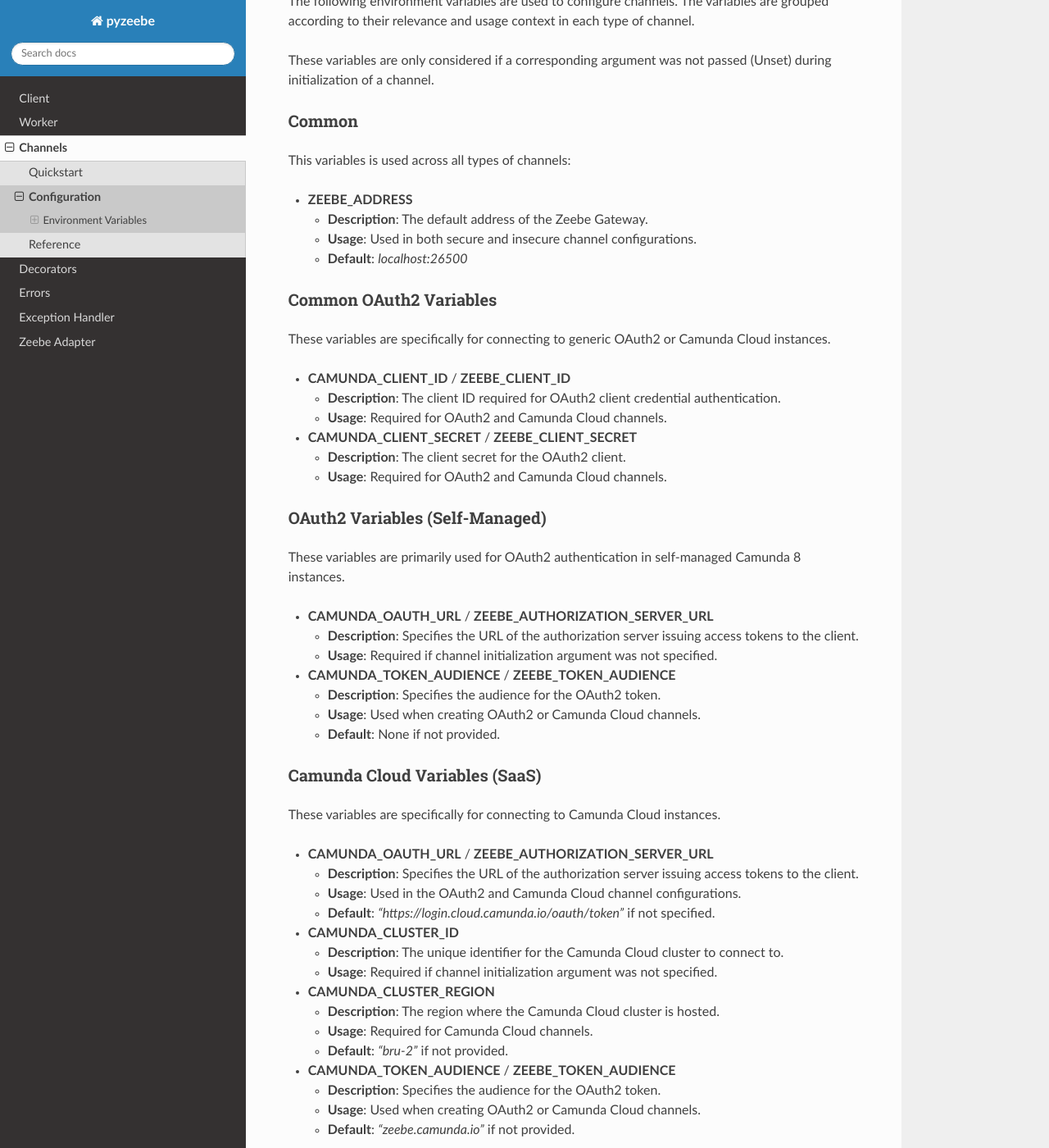
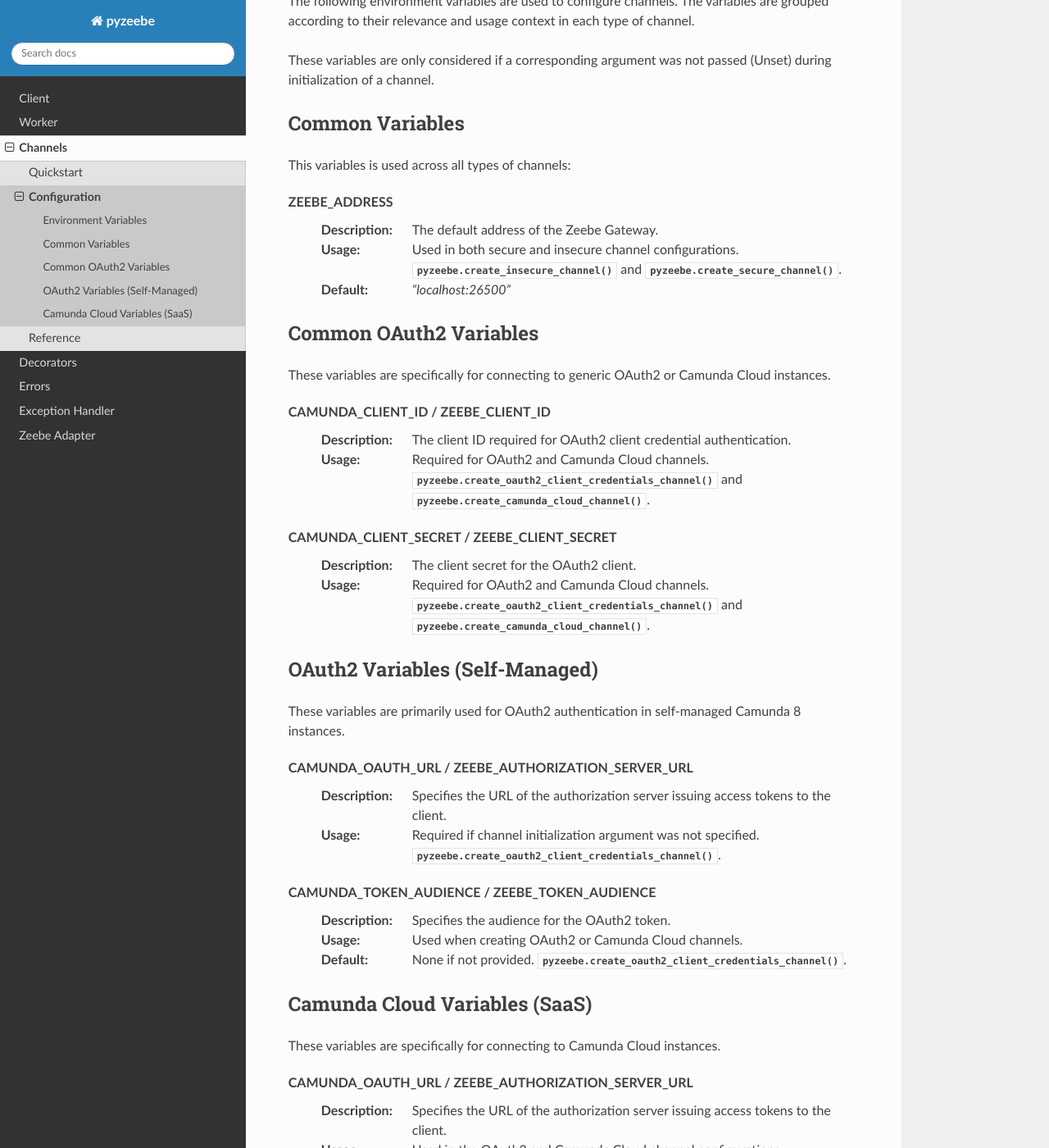
Before and after one commit to camunda-community-hub/pyzeebe, a Sphinx documentation site: the page built from docs/channels_configuration.rst, in a window 1280 px wide and 1400 px high, scrolled down 322 px. Shown: the whole window at 82% size. Built offline with Sphinx 7.4.7 and the Read the Docs theme 3.1.0, drawn with Linux system fonts in a browser that asks for light colours; some of the changed text lies outside the part shown.

Commit message:
docs: Apply PR suggestions
Co-authored-by: Felix Schneider <77450740+felicijus@users.noreply.github.com>

```diff
--- a/docs/channels_configuration.rst
+++ b/docs/channels_configuration.rst
@@ -11,72 +11,109 @@ The following environment variables are used to configure channels. The variable
 
 These variables are only considered if a corresponding argument was not passed (Unset) during initialization of a channel.
 
-Common
-~~~~~~~~~~~~~~~~
+Common Variables
+----------------
 
 This variables is used across all types of channels:
 
-- **ZEEBE_ADDRESS**
+**ZEEBE_ADDRESS**
+  :Description:
+    The default address of the Zeebe Gateway.
 
-  - **Description**: The default address of the Zeebe Gateway.
-  - **Usage**: Used in both secure and insecure channel configurations.
-  - **Default**: `localhost:26500`
+  :Usage:
+    Used in both secure and insecure channel configurations.
+    :func:`pyzeebe.create_insecure_channel` and :func:`pyzeebe.create_secure_channel`.
+
+  :Default:
+    `"localhost:26500"`
 
 Common OAuth2 Variables
-~~~~~~~~~~~~~~~~~~~~~~~~~~~~~~
+-----------------------
 
 These variables are specifically for connecting to generic OAuth2 or Camunda Cloud instances.
 
-- **CAMUNDA_CLIENT_ID** / **ZEEBE_CLIENT_ID**
+**CAMUNDA_CLIENT_ID** / **ZEEBE_CLIENT_ID**
+  :Description:
+    The client ID required for OAuth2 client credential authentication.
 
-  - **Description**: The client ID required for OAuth2 client credential authentication.
-  - **Usage**: Required for OAuth2 and Camunda Cloud channels.
+  :Usage:
+    Required for OAuth2 and Camunda Cloud channels.
+    :func:`pyzeebe.create_oauth2_client_credentials_channel` and :func:`pyzeebe.create_camunda_cloud_channel`.
 
-- **CAMUNDA_CLIENT_SECRET** / **ZEEBE_CLIENT_SECRET**
+**CAMUNDA_CLIENT_SECRET** / **ZEEBE_CLIENT_SECRET**
+  :Description:
+    The client secret for the OAuth2 client.
 
-  - **Description**: The client secret for the OAuth2 client.
-  - **Usage**: Required for OAuth2 and Camunda Cloud channels.
+  :Usage:
+    Required for OAuth2 and Camunda Cloud channels.
+    :func:`pyzeebe.create_oauth2_client_credentials_channel` and :func:`pyzeebe.create_camunda_cloud_channel`.
 
 OAuth2 Variables (Self-Managed)
-~~~~~~~~~~~~~~~~~~~~~~~~~~~~~~~
+-------------------------------
 
 These variables are primarily used for OAuth2 authentication in self-managed Camunda 8 instances.
 
-- **CAMUNDA_OAUTH_URL** / **ZEEBE_AUTHORIZATION_SERVER_URL**
+**CAMUNDA_OAUTH_URL** / **ZEEBE_AUTHORIZATION_SERVER_URL**
+  :Description:
+    Specifies the URL of the authorization server issuing access tokens to the client.
 
-  - **Description**: Specifies the URL of the authorization server issuing access tokens to the client.
-  - **Usage**: Required if channel initialization argument was not specified.
+  :Usage:
+    Required if channel initialization argument was not specified.
+    :func:`pyzeebe.create_oauth2_client_credentials_channel`.
 
-- **CAMUNDA_TOKEN_AUDIENCE** / **ZEEBE_TOKEN_AUDIENCE**
+**CAMUNDA_TOKEN_AUDIENCE** / **ZEEBE_TOKEN_AUDIENCE**
+  :Description:
+    Specifies the audience for the OAuth2 token.
 
-  - **Description**: Specifies the audience for the OAuth2 token.
-  - **Usage**: Used when creating OAuth2 or Camunda Cloud channels.
-  - **Default**: None if not provided.
+  :Usage:
+    Used when creating OAuth2 or Camunda Cloud channels.
+
+  :Default:
+    None if not provided.
+    :func:`pyzeebe.create_oauth2_client_credentials_channel`.
 
 Camunda Cloud Variables (SaaS)
-~~~~~~~~~~~~~~~~~~~~~~~~~~~~~~
+------------------------------
 
 These variables are specifically for connecting to Camunda Cloud instances.
 
-- **CAMUNDA_OAUTH_URL** / **ZEEBE_AUTHORIZATION_SERVER_URL**
+**CAMUNDA_OAUTH_URL** / **ZEEBE_AUTHORIZATION_SERVER_URL**
+  :Description:
+    Specifies the URL of the authorization server issuing access tokens to the client.
 
-  - **Description**: Specifies the URL of the authorization server issuing access tokens to the client.
-  - **Usage**: Used in the OAuth2 and Camunda Cloud channel configurations.
-  - **Default**: `"https://login.cloud.camunda.io/oauth/token"` if not specified.
+  :Usage:
+    Used in the OAuth2 and Camunda Cloud channel configurations.
 
-- **CAMUNDA_CLUSTER_ID**
+  :Default:
+    `"https://login.cloud.camunda.io/oauth/token"` if not specified.
+    :func:`pyzeebe.create_camunda_cloud_channel`.
 
-  - **Description**: The unique identifier for the Camunda Cloud cluster to connect to.
-  - **Usage**: Required if channel initialization argument was not specified.
+**CAMUNDA_CLUSTER_ID**
+  :Description:
+    The unique identifier for the Camunda Cloud cluster to connect to.
 
-- **CAMUNDA_CLUSTER_REGION**
+  :Usage:
+    Required if channel initialization argument was not specified.
+    :func:`pyzeebe.create_camunda_cloud_channel`.
 
-  - **Description**: The region where the Camunda Cloud cluster is hosted.
-  - **Usage**: Required for Camunda Cloud channels.
-  - **Default**: `"bru-2"` if not provided.
+**CAMUNDA_CLUSTER_REGION**
+  :Description:
+    The region where the Camunda Cloud cluster is hosted.
 
-- **CAMUNDA_TOKEN_AUDIENCE** / **ZEEBE_TOKEN_AUDIENCE**
+  :Usage:
+    Required for Camunda Cloud channels.
 
-  - **Description**: Specifies the audience for the OAuth2 token.
-  - **Usage**: Used when creating OAuth2 or Camunda Cloud channels.
-  - **Default**: `"zeebe.camunda.io"` if not provided.
+  :Default:
+    `"bru-2"` if not provided.
+    :func:`pyzeebe.create_camunda_cloud_channel`.
+
+**CAMUNDA_TOKEN_AUDIENCE** / **ZEEBE_TOKEN_AUDIENCE**
+  :Description:
+    Specifies the audience for the OAuth2 token.
+
+  :Usage:
+    Used when creating OAuth2 or Camunda Cloud channels.
+
+  :Default:
+    `"zeebe.camunda.io"` if not provided.
+    :func:`pyzeebe.create_camunda_cloud_channel`.
```
Also changed, not shown: docs/channels_reference.rst (+20 -0 lines), 1 other file.
